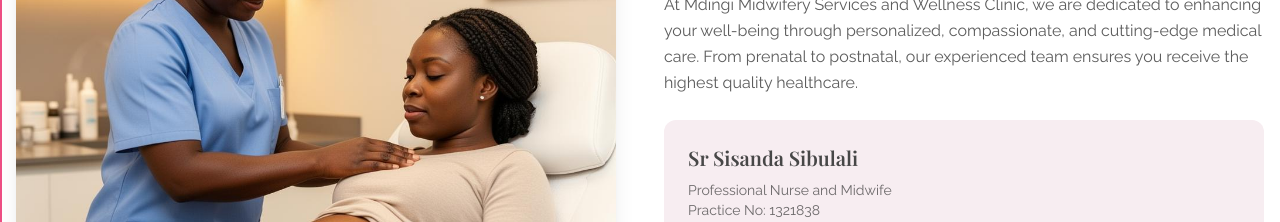
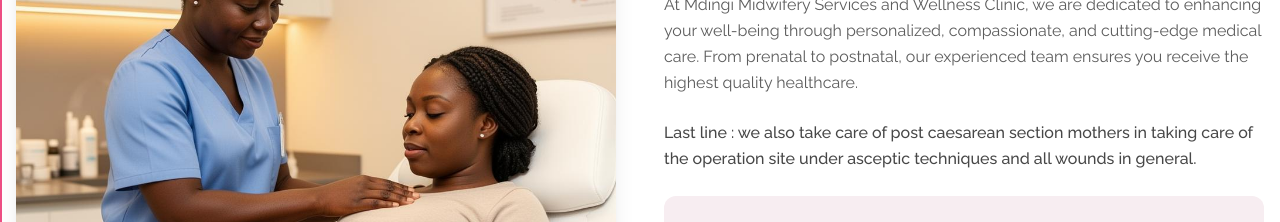
Before and after one commit to lunexhub/ngidi-project, a React (Vite) app: page / in a window 1280 px wide. Shown: the part 1020-1242 px from the top of the page. Built offline with nearby package versions, Linux system fonts and the light colour scheme; the HTML template or start-up script is replaced by a standard one.

Commit message:
Add post caesarean section care information to About section

```diff
--- a/src/components/AboutSection.tsx
+++ b/src/components/AboutSection.tsx
@@ -22,6 +22,9 @@ const AboutSection = () => {
               </h2>
               <p className="font-body text-foreground/80 leading-relaxed mb-6">
                 At Mdingi Midwifery Services and Wellness Clinic, we are dedicated to enhancing your well-being through personalized, compassionate, and cutting-edge medical care. From prenatal to postnatal, our experienced team ensures you receive the highest quality healthcare.
+              </p>
+              <p className="font-body text-foreground/90 leading-relaxed mb-6 font-medium">
+                Last line : we also take care of post caesarean section mothers in taking care of the operation site under asceptic techniques and all wounds in general.
               </p>
               <div className="bg-accent rounded-xl p-6 mb-6">
                 <h3 className="font-heading text-secondary text-xl font-semibold mb-2">Sr Sisanda Sibulali</h3>
```
